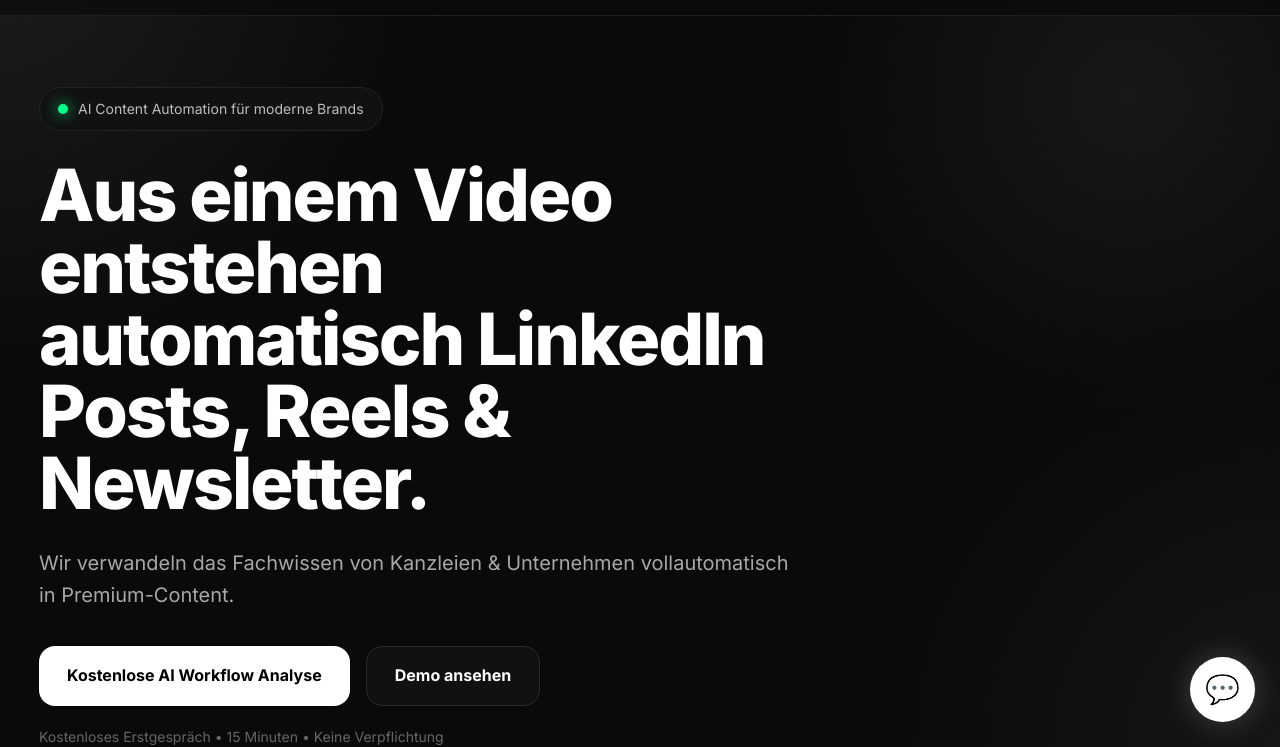
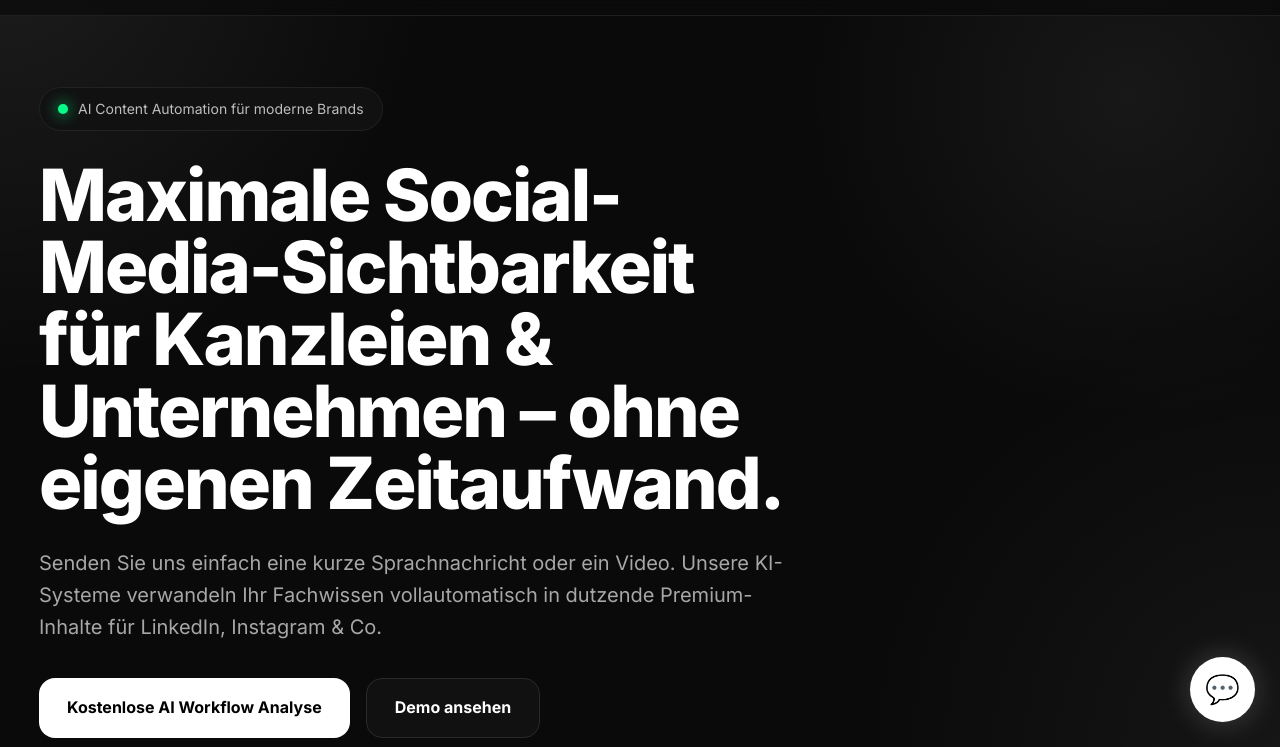
Before and after one commit to alexmediaautomations-sketch/ama-landingpage, a plain HTML site: page index.html in a window 1280 px wide. Shown: the part 53-800 px from the top of the page. Drawn offline with Linux system fonts and the light colour scheme; a script that the page names is missing.

Commit message:
Update index.html

```diff
--- a/index.html
+++ b/index.html
@@ -611,12 +611,12 @@
   <div class="hero-text">
 
     <h1>
-      Aus einem Video entstehen automatisch LinkedIn Posts, Reels & Newsletter.
+      Maximale Social-Media-Sichtbarkeit für Kanzleien & Unternehmen – ohne eigenen Zeitaufwand.
     </h1>
 
     <p>
 
-      Wir verwandeln das Fachwissen von Kanzleien & Unternehmen vollautomatisch in Premium-Content.    </p>
+      Senden Sie uns einfach eine kurze Sprachnachricht oder ein Video. Unsere KI-Systeme verwandeln Ihr Fachwissen vollautomatisch in dutzende Premium-Inhalte für LinkedIn, Instagram & Co.    </p>
 
     <div class="hero-buttons">
 
```
